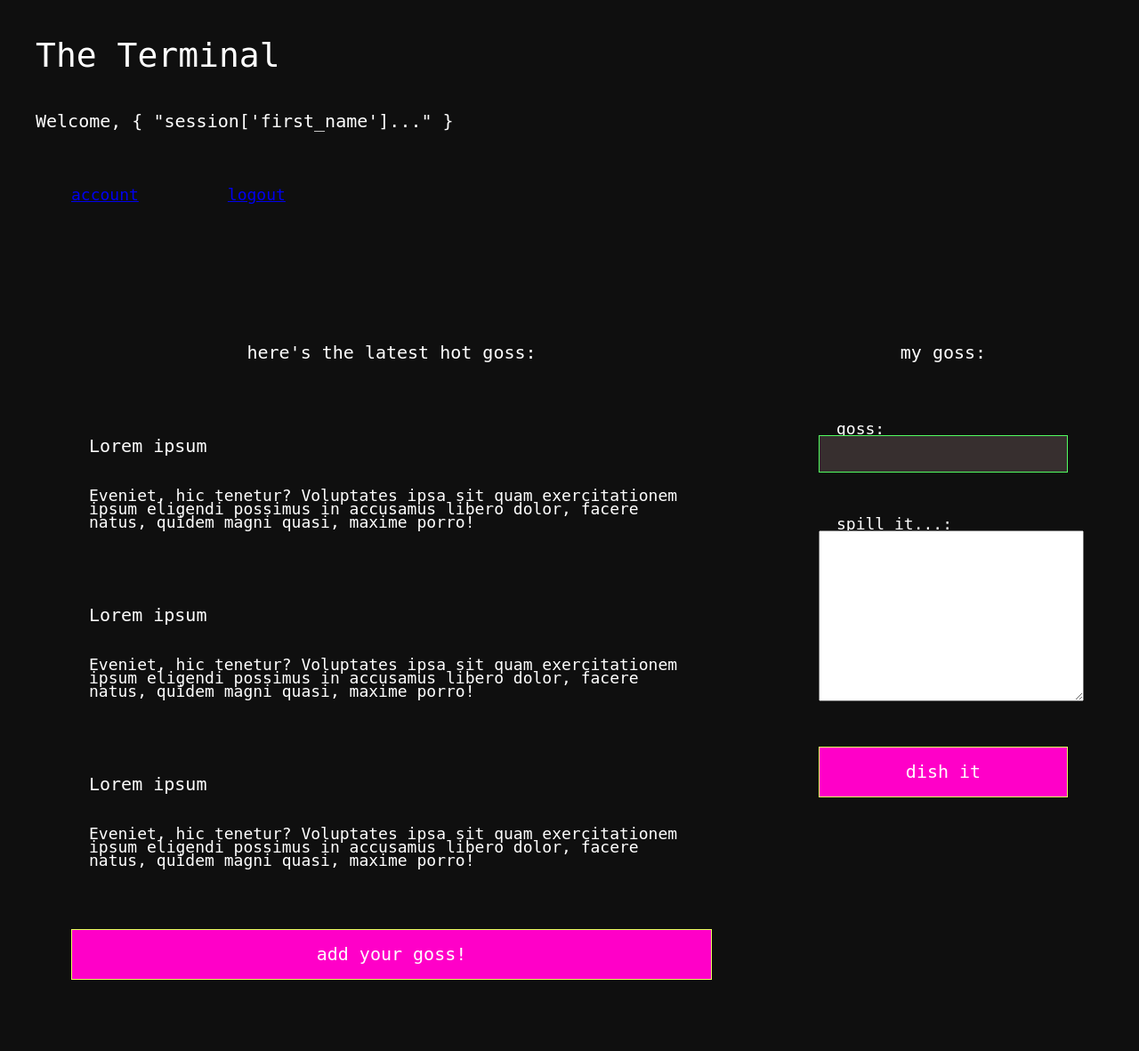
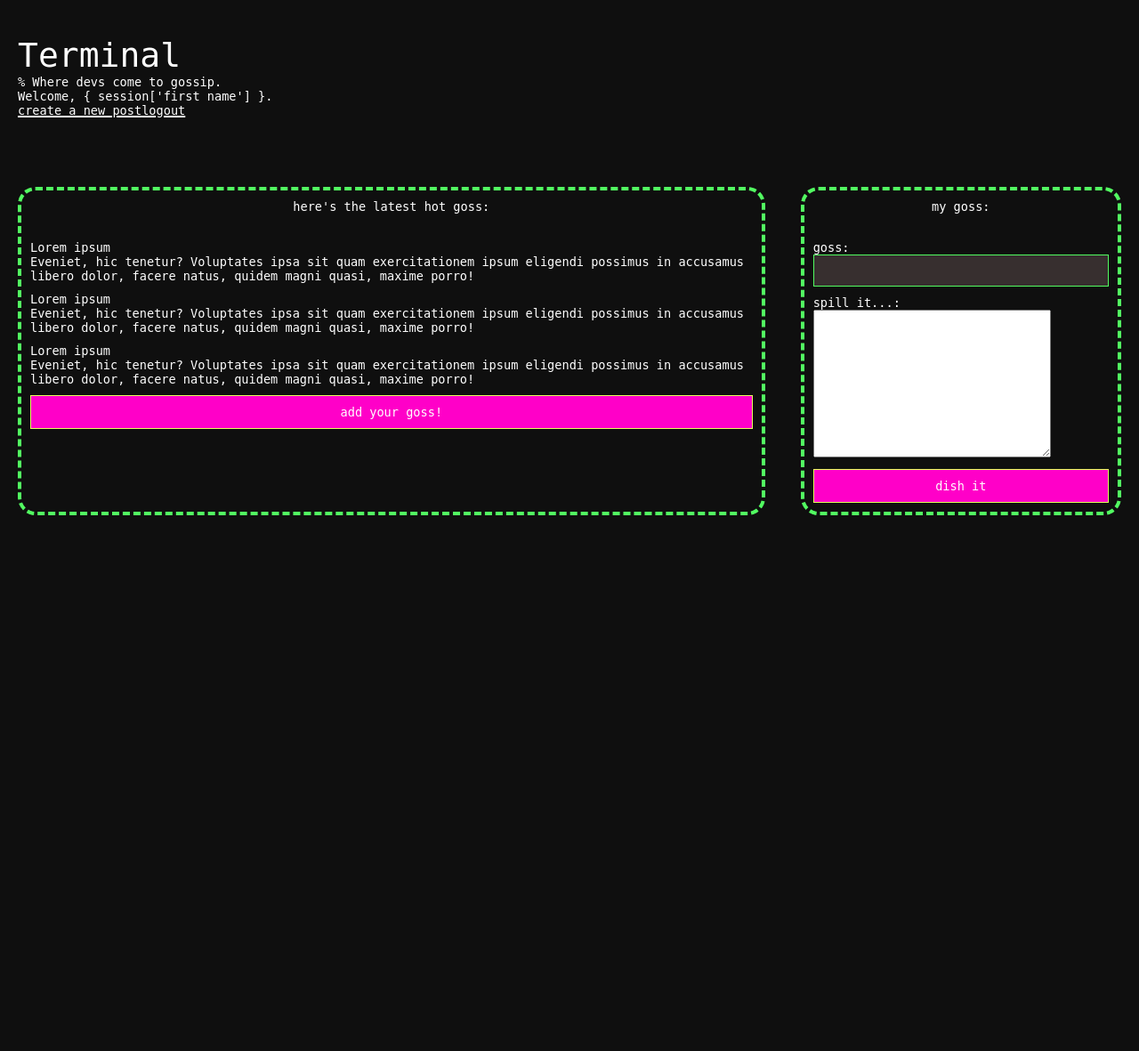
Before and after one commit to gabbe-grodin/group_project_gossip_terminal, a Flask app: page /user/1/dashboard in a window 1280 px wide. Shown: the whole page at 89% size. After the commit the page ends 579 px from the top, so only its background shows below. Run offline with Flask 3, Linux system fonts and the light colour scheme; data that the repository does not hold is empty.

Commit message:
debugged css for layout of everything

```diff
--- a/flask_app/static/css/style.css
+++ b/flask_app/static/css/style.css
@@ -56,23 +56,32 @@
 html {
     font-size: 62.5%;
 }
-body {
-    font-size: 1.8rem;
+body *{
+    font-size: 1.36rem;
 }
 h1 {
     font-size: 3.8rem;
 }
 h2 {
-    font-size: 2rem;
+    font-size: 1.36rem;
 }
 h3 {
-    font-size: 2rem;
+    font-size: 1.36rem;
 }
 h4 {
-    font-size: 1.8rem;
+    font-size: 1rem;
 }
 button{
-    font-size: 2rem;
+    font-size: 1.36rem;
+}
+/*******************************************/
+/*! FONT-WEIGHT
+/*******************************************/
+nav a{
+    font-weight: 500;
+}
+nav a:hover{
+    font-weight: 700;
 }
 /*******************************************/
 /*! FONT FAMILIES
@@ -83,8 +92,19 @@
 /*******************************************/
 /*! LINE-HEIGHT
 /*******************************************/
-* {
-    line-height: 1.5rem;
+body  {
+    /* line-height: 2rem; */
+}
+header{
+    /* line-height: 2.36rem; */
+}
+nav a{
+    color: inherit;
+    text-decoration: underline;
+    text-decoration-thickness: 15%;
+}
+nav a:hover{
+    text-decoration-thickness: 25%;
 }
 /*******************************************/
 /*! TEXT ALIGN
@@ -122,6 +142,15 @@
 body{
     color: #fff;
 }
+input{
+    color: #fff;
+}
+button{
+    color: #ffffff;
+}
+button:hover{
+    color: #261b1b;
+}
 .neon-green{
     color: #52FD61;
 }
@@ -142,12 +171,6 @@
 }
 .medium-grey{
     color: #372f2f;
-}
-button{
-    color: #ffffff;
-}
-button:hover{
-    color: #261b1b;
 }
 /*******************************************/
 /*! LAYOUT
@@ -182,16 +205,27 @@
 /*******************************************/
 /*! WIDTHS & HEIGHTHS
 /*******************************************/
+header,
+main,
+footer{
+    /* width: 1400px; */
+}
+header{
+    height: 190px;
+}
+footer{
+    height: 200px;
+}
 input{
     width: 100%;
-    height: 40px;
+    height: 36px;
 }
 button{
     width: 100%;
 }
 #login,
 #reg{
-    width: 1360px;
+    width: 50%;
 }
 #big-section{
     width: 70%;
@@ -202,8 +236,18 @@
 /*******************************************/
 /*! PADDING & MARGIN
 /*******************************************/
-body *{
+*{
+    /* padding: 10px; */
+}
+body {
     padding: 20px;
+    margin: 0;
+}
+header{
+    padding-top: 20px;
+}
+.pd-10{
+    padding: 10px;
 }
 .mt{
     margin-top: 20px;
@@ -211,12 +255,16 @@
 .mb{
     margin-bottom: 20px;
 }
+button{
+    padding: 10px;
+}
 /*******************************************/
 /*! BORDERS
 /*******************************************/
-body *{
-}
-form{
+#login,
+#reg,
+#big-section,
+#sml-section{
     border: 4px dashed #52FD61;
     border-radius: 2rem;
 }
@@ -253,15 +301,12 @@
 /*******************************************/
 /*! BLINKING CURSOR PURE CSS
 /*******************************************/
-.css-typing p {
+.css-typing * {
     border-right: 1em solid #fff;
-    font-size: 3.8rem;
-    line-height: 1rem;
     white-space: nowrap;
     overflow: hidden;
 }
-.css-typing p:nth-child(1) {
-    line-height: 1rem;
+.css-typing *:nth-child(1) {
     width: 7.3em;
     -webkit-animation: type 2s steps(30, end);
     animation: type 2s steps(30, end);
@@ -269,10 +314,8 @@
     animation-fill-mode: forwards;
 }
 
-.css-typing p:nth-child(2) {
-    line-height: .1rem;
-    font-size: 2rem;
-    width: 20.5em;
+.css-typing *:nth-child(2) {
+    width: 100%;
     opacity: 0;
     -webkit-animation: type2 4s steps(60, end);
     animation: type2 4s steps(60, end);
@@ -282,16 +325,17 @@
     animation-fill-mode: forwards;
 }
 
-/* .css-typing p:nth-child(3) {
-    width: 7.3em;
+/* .css-typing p:nth-child(3) { */
+.css-typing p:nth-child(1) {
+    width: 100%;
     opacity: 0;
-    -webkit-animation: type3 5s steps(20, end), blink .5s step-end infinite alternate;
-    animation: type3 5s steps(20, end), blink .5s step-end infinite alternate;
+    -webkit-animation: type3 5s steps(60, end), blink .5s step-end infinite alternate;
+    animation: type3 5s steps(60, end), blink .5s step-end infinite alternate;
     -webkit-animation-delay: 4s;
-    animation-delay: 4s;
+    animation-delay: 1s;
     -webkit-animation-fill-mode: forwards;
     animation-fill-mode: forwards;
-} */
+}
 
 @keyframes type {
     0% {
@@ -350,7 +394,7 @@
     }
 }
 
-/* @keyframes type3 {
+@keyframes type3 {
     0% {
       width: 0;
     }
@@ -359,10 +403,11 @@
     }
     100% {
       opacity: 1;
+      border: none;
     }
-} */
+}
 
-/* @-webkit-keyframes type3 {
+@-webkit-keyframes type3 {
     0% {
       width: 0;
     }
@@ -371,8 +416,9 @@
     }
     100% {
       opacity: 1;
+      border: none;
     }
-} */
+}
 
 @keyframes blink {
     50% {
--- a/flask_app/templates/dash.html
+++ b/flask_app/templates/dash.html
@@ -11,17 +11,34 @@
     <!-- HEADER START -->
 
     <header>
-        <!-- <object data="/flask_app/static/images/svg/logo.svg" type=""></object> -->
-        <h1>The Terminal</h1>
-        <h2>Welcome, { "session['first_name']..." }</h2>
-        <nav class="upper flx gap-2 mb italic">
+
+        <!-- ! typing and blinking cursor w/css start -->
+
+        <div>
+            <h1>
+                Terminal
+            </h1>
+            <h2>
+                % Where devs come to gossip.
+            </h2>
+        </div>
+        <div class="css-typing">
+            <p>
+                Welcome, { session['first_name'] }.
+            </p>
+        </div>
+
+        <!-- ! typing and blinking cursor w/css end -->
+
+        <nav class="flx row">
             <span>
-                <a href="#">account</a>
+                <a href="#">create a new post</a>
             </span>
             <span>
-                <a href="#">logout</a>
+                <a href="/logout">logout</a>
             </span>
         </nav>
+
     </header>
     <!-- HEADER END -->
 
@@ -49,7 +66,7 @@
 
             <!-- LATEST GOSS -->
 
-            <section class="flx col gap-1" id="big-section">
+            <section class="flx col gap-1 pd-10" id="big-section">
                 <h2 class="upper mb text-center italic">here's the latest hot goss:</h2>
                 <div>
                     <h2>Lorem ipsum</h2>
@@ -79,7 +96,7 @@
 
             <!-- MY GOSS -->
 
-            <section class="flx col gap-1" id="sml-section">
+            <section class="flx col gap-1 pd-10" id="sml-section">
                 <h2 class="upper mb text-center italic">my goss:</h2>
                 <!-- or should we have this be a little form where you add goss right here and see it metriculate to the top of the list? -->
                 <div>
```
Also changed, not shown: flask_app/templates/login.html (+8 -23 lines), flask_app/controllers/users_controller.py (line endings or trailing spaces), 1 other file.
